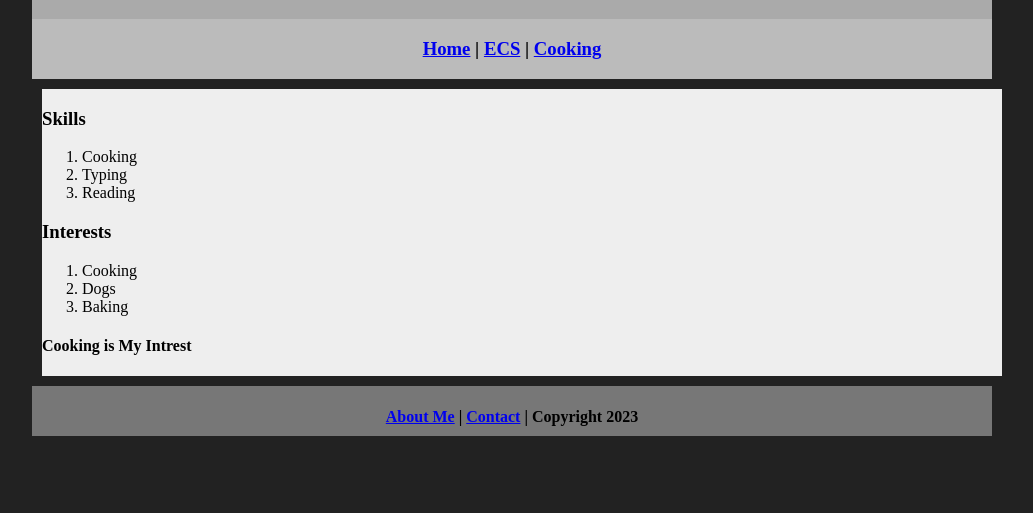
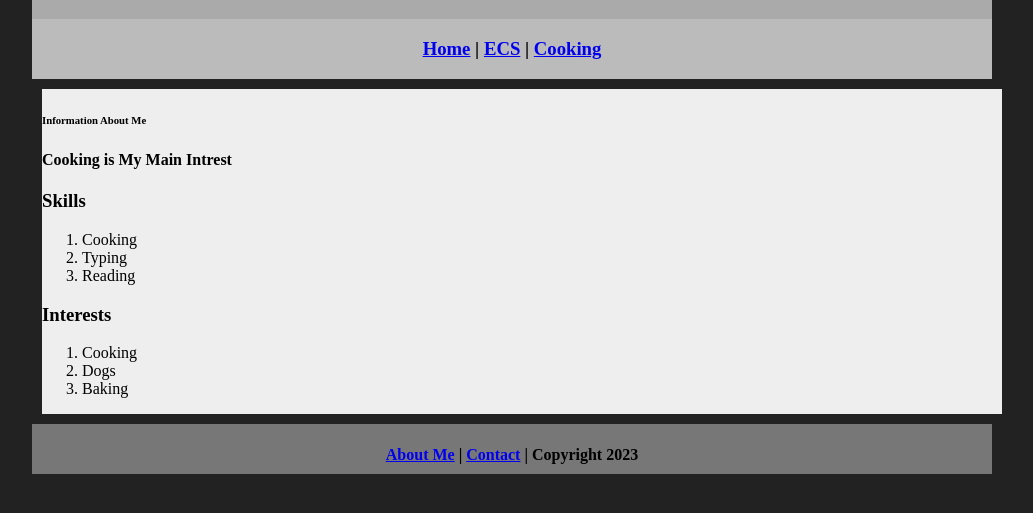
Before and after one commit to Maleahm1/12345, a plain HTML site: page aboutme.html in a window 1280 px wide. Shown: the part 61-574 px from the top of the page, without its empty margins (128-1161 px from the left). Drawn offline with Linux system fonts and the light colour scheme.

Commit message:
Update aboutme.html

```diff
--- a/aboutme.html
+++ b/aboutme.html
@@ -15,6 +15,8 @@
     <h3><a href="index.html">Home</a> | <a href="ecs/index.html">ECS</a> | <a href="cooking/index.html">Cooking</a> </h3>
   </div>
   <div class="content">
+	<h6>Information About Me<h6>
+	  <h4>Cooking is My Main Intrest<h4>
 	  <h3>Skills</h3>
     <ol>
   	<li>Cooking</li>
@@ -27,7 +29,7 @@
  	 <li>Dogs</li>
  	 <li>Baking</li>
     </ol>
-	  <h4>Cooking is My Intrest<h4>
+
 
 	</div>
   <div class="footer">
```
